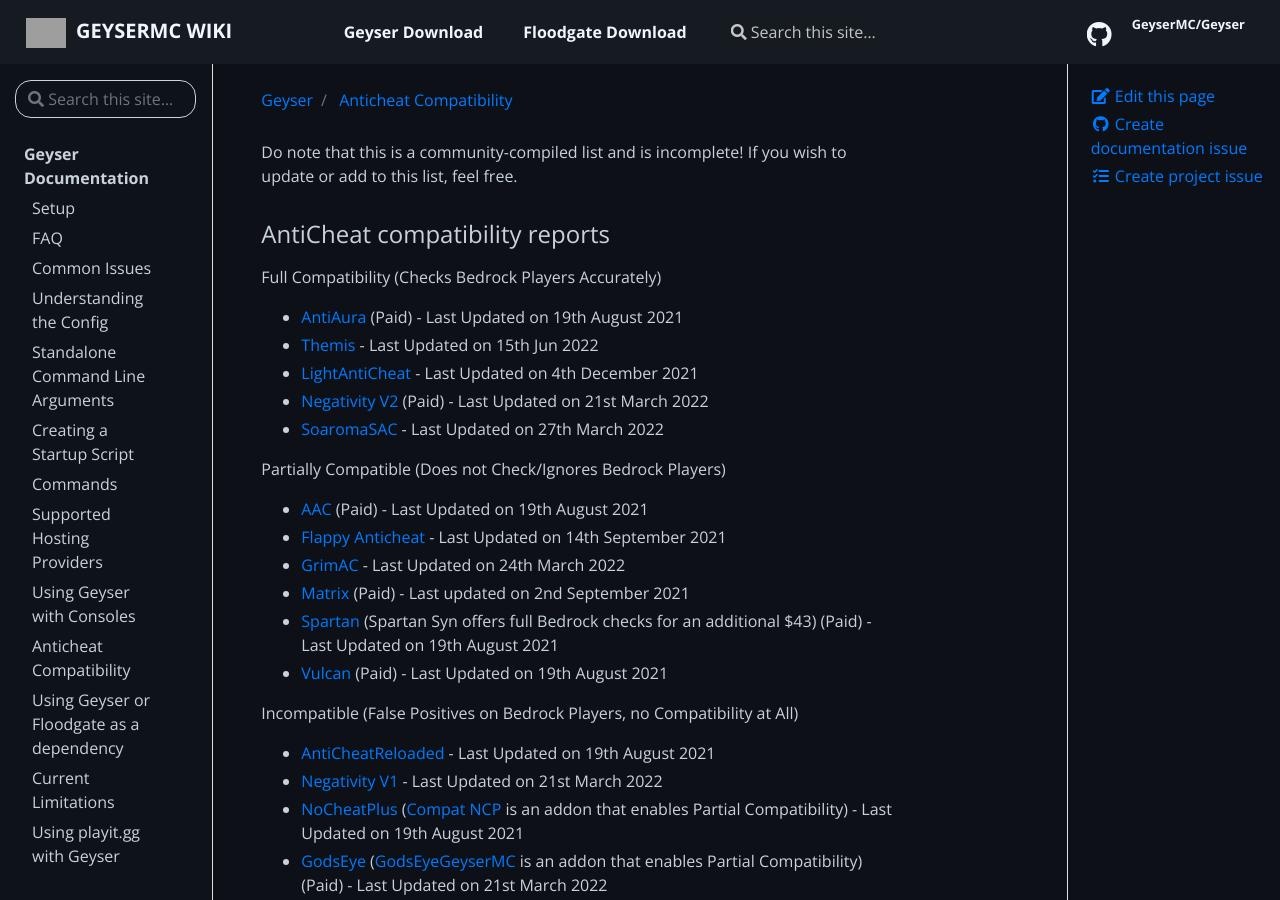
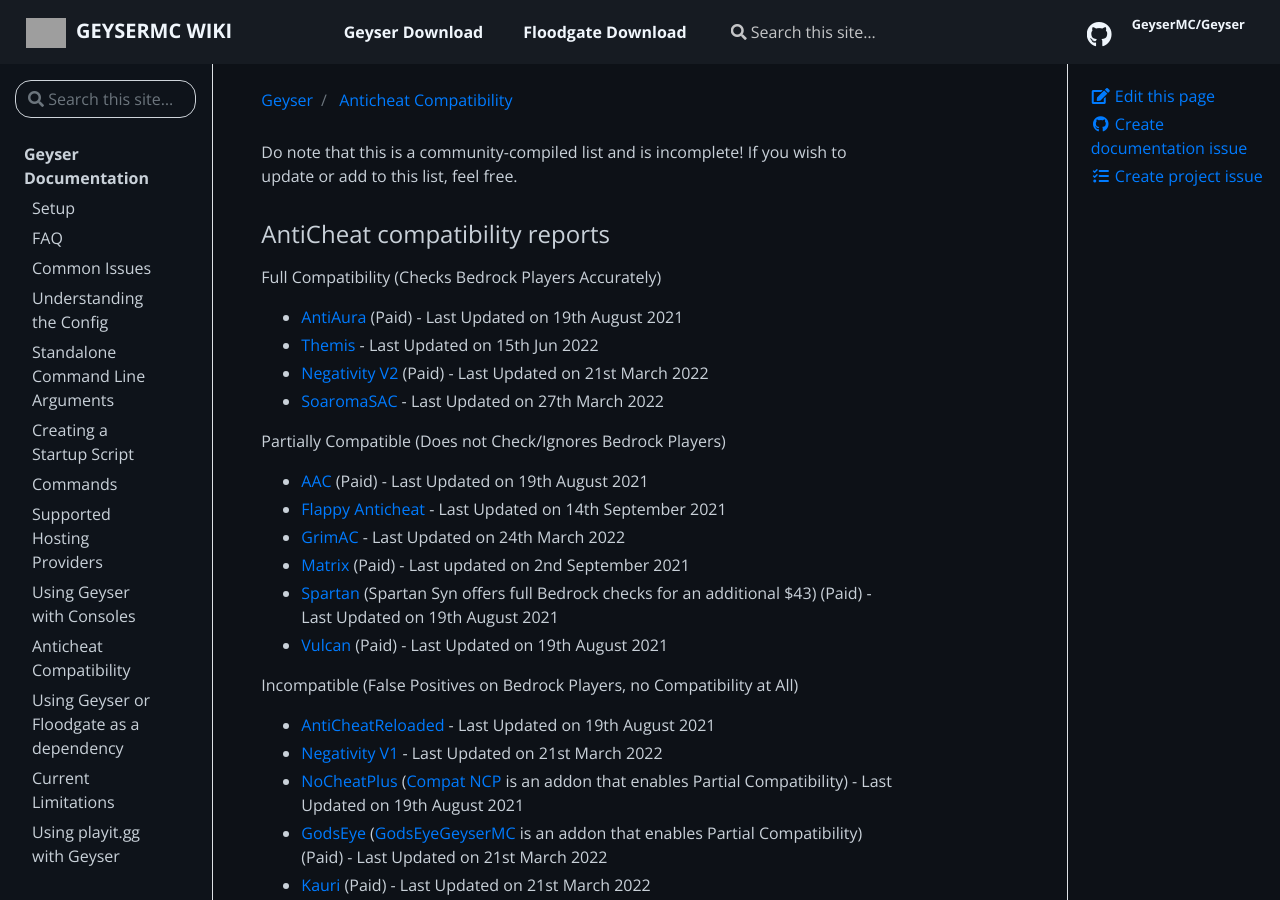
Before and after one commit to GeyserMC/GeyserWiki, a Jekyll site: the page built from _docs/geyser/anticheat-compatibility.md, in a window 1280 px wide and 900 px high. Built offline with Jekyll 4.4.1, drawn with Linux system fonts in a browser that asks for light colours; grey boxes are pictures that could not be loaded.

Commit message:
Removed lac from anticheat-compatibility.md  (#72)
* Update anticheat-compatibility.md

* Removed lac from anticheat-compatibility.md

Light Anti Cheat got removed from the list since it doesn't exist anymore.

```diff
--- a/_docs/geyser/anticheat-compatibility.md
+++ b/_docs/geyser/anticheat-compatibility.md
@@ -12,7 +12,6 @@
 
 - [AntiAura](https://www.spigotmc.org/resources/1368/){:target="_blank"} (Paid) - Last Updated on 19th August 2021
 - [Themis](https://www.spigotmc.org/resources/90766/){:target="_blank"} - Last Updated on 15th Jun 2022
-- [LightAntiCheat](https://www.spigotmc.org/resources/96341/){:target="_blank"} - Last Updated on 4th December 2021
 - [Negativity V2](https://www.spigotmc.org/resources/86874/){:target="_blank"} (Paid) - Last Updated on 21st March 2022
 - [SoaromaSAC](https://www.spigotmc.org/resources/87702/){:target="_blank"} - Last Updated on 27th March 2022
 
```
